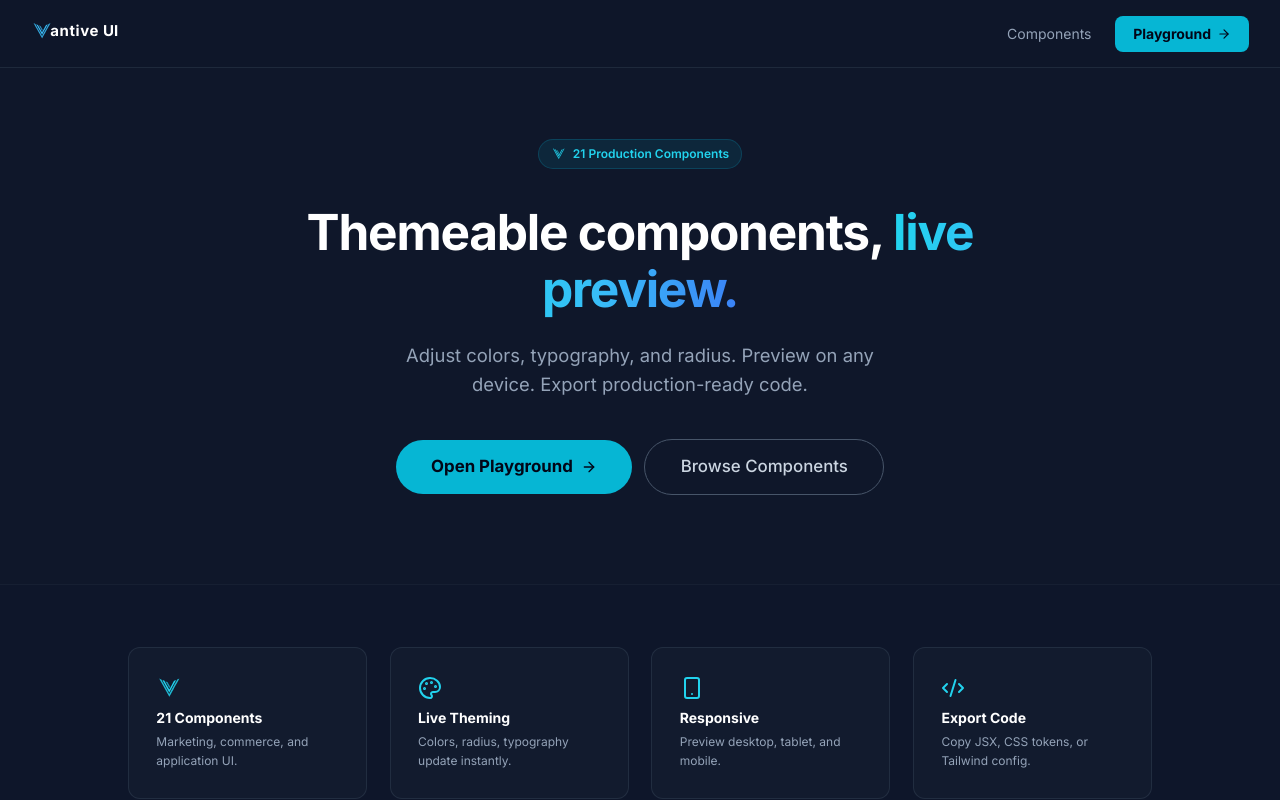
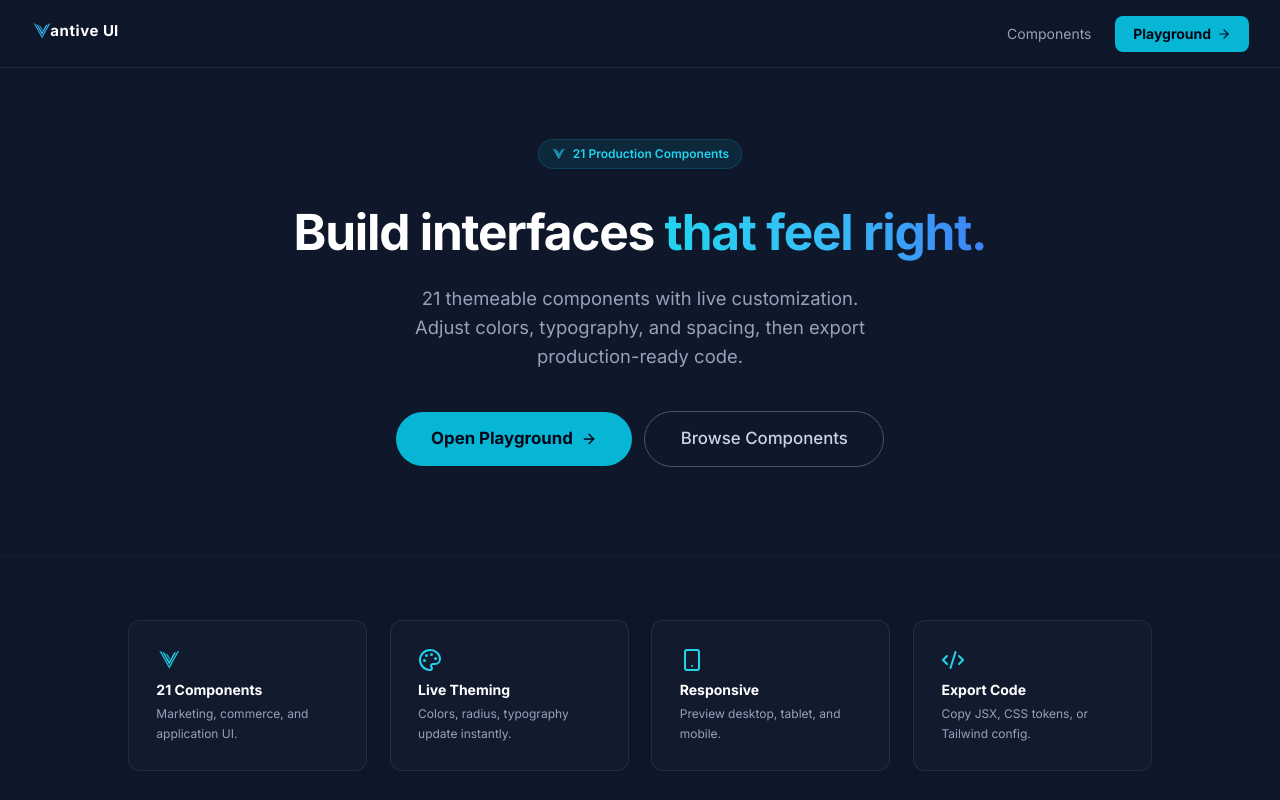
Before and after one commit to 0xStarVoid/showcase, a Next.js app: page / in a window 1280 px wide. Shown: the top 800 px of the page. Built offline with nearby package versions, Linux system fonts and the light colour scheme.

Commit message:
Restore original hero text: Build interfaces that feel right
- Reverted hero heading from "Themeable components, live preview" back to "Build interfaces that feel right"
- Updated subtitle to mention 21 components and live customization

```diff
--- a/pages/index.jsx
+++ b/pages/index.jsx
@@ -54,14 +54,14 @@ export default function Home() {
               </div>
 
               <h1 className="font-bold text-white tracking-tight" style={{ fontSize: "calc(1.5rem + 2vw)", lineHeight: 1.15, marginBottom: "calc(10px + 1vw)" }}>
-                Themeable components,{" "}
+                Build interfaces{" "}
                 <span className="bg-gradient-to-r from-cyan-400 via-sky-400 to-blue-500 bg-clip-text text-transparent">
-                  live preview.
+                  that feel right.
                 </span>
               </h1>
 
               <p className="text-slate-400 mx-auto" style={{ fontSize: "calc(12px + 0.5vw)", maxWidth: "480px", lineHeight: 1.6, marginBottom: "calc(20px + 1.5vw)" }}>
-                Adjust colors, typography, and radius. Preview on any device. Export production-ready code.
+                21 themeable components with live customization. Adjust colors, typography, and spacing, then export production-ready code.
               </p>
 
               <div className="flex flex-col sm:flex-row items-center justify-center" style={{ gap: "calc(6px + 0.5vw)" }}>
```
